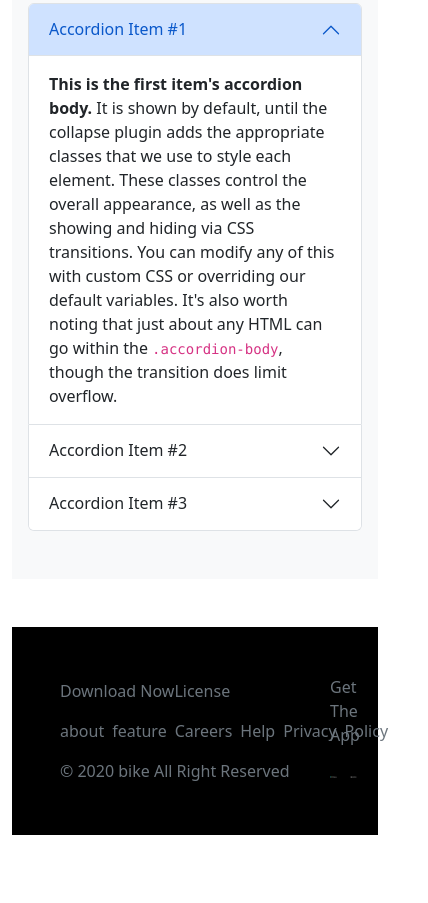
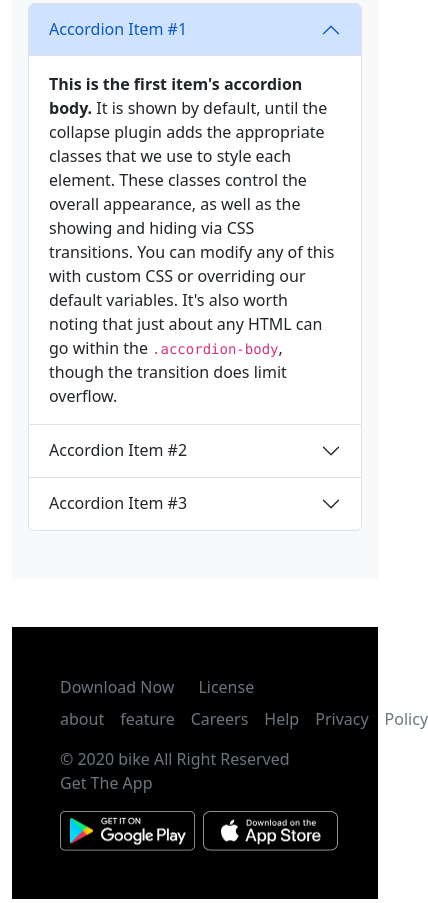
Before and after one commit to Miftahulislam2001/biker_zone, a plain HTML site: page index.html in a window 390 px wide. Shown: the part 4619-5522 px from the top of the page, 428 px wide, since content can reach past the window. Before the commit the page ends 5458 px from the top, so only its background shows below. Drawn offline with Linux system fonts and the light colour scheme.

Commit message:
footer responsive

```diff
--- a/index.html
+++ b/index.html
@@ -343,15 +343,18 @@
   </main>
   <!-- Footer -->
   <footer class="mb-1">
-    <div
-      class="container p-5 d-flex justify-content-between align-items-center bg-black text-bg-success text-secondary-emphasis">
-      <div class="col-12 col-md-6 ">
-        <div class="mb-3 list-unstyled d-inline-flex">
-          <li>Download Now</li>
+    <div class="container p-5 bg-black text-secondary fs-6">
+
+      <div class="row">
+        <div class="col-12 col-md-8 col-lg-9">
+
+          <div class="d-flex list-unstyled">
+            <li class="me-4">Download Now</li>
             <li>License</li>
           </div>
+
           <div>
-          <ul class="list-unstyled d-inline-flex  gap-2">
+            <ul class="list-unstyled d-flex gap-3 mt-2">
               <li>about</li>
               <li>feature</li>
               <li>Careers</li>
@@ -359,15 +362,21 @@
               <li>Privacy</li>
               <li>Policy</li>
             </ul>
+          </div>
           <div>
             &copy; 2020 bike All Right Reserved
           </div>
         </div>
-      </div>
+        <div class="col-12 col-md-4 col-lg-3">
           <div>
             <p>Get The App</p>
-        <img class="img-fluid w-25 me-2" src="images/android.png" alt="" />
-        <img class="img-fluid w-25" src="images/ios.png" alt="" />
+            <div class="d-flex">
+              <img class="img-fluid w-50 me-2" src="images/android.png" alt="" />
+              <img class="img-fluid w-50" src="images/ios.png" alt="" />
+            </div>
+          </div>
+        </div>
+
       </div>
     </div>
   </footer>
```
Lines whose indentation alone changed are shown as unchanged.
